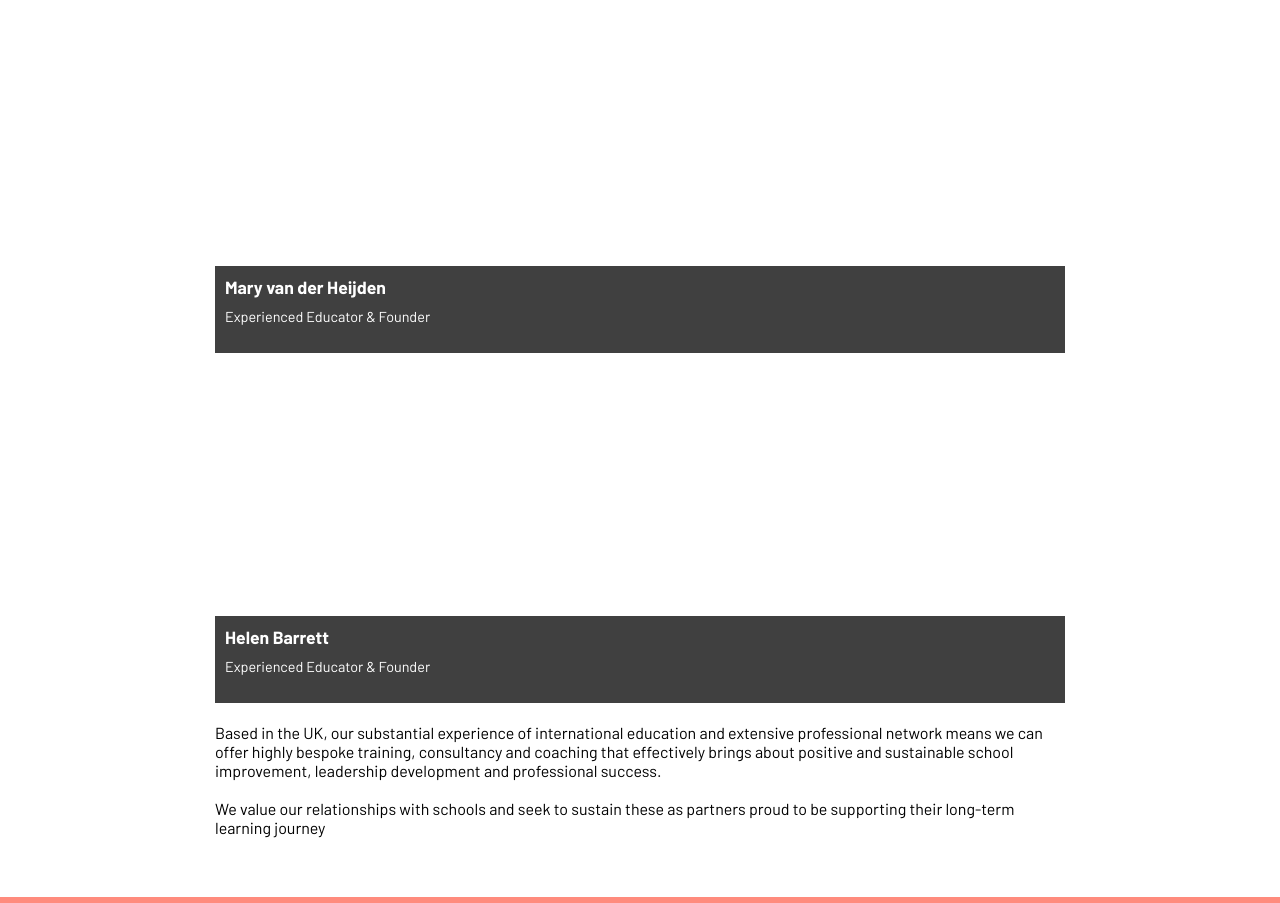
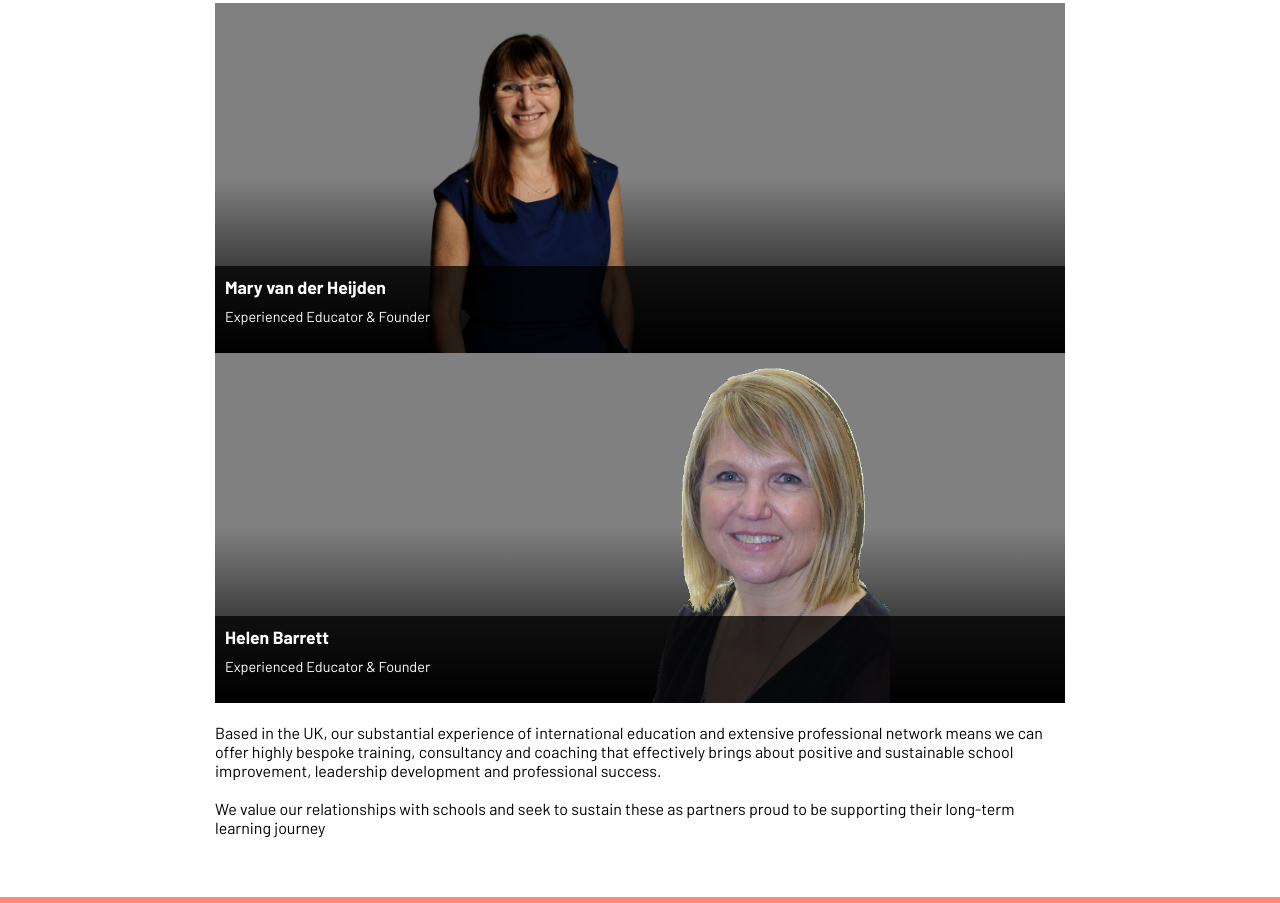
Before and after one commit to nathanielgreen/onrouteeducation, a Gatsby site: page / in a window 1280 px wide. Shown: the part 2232-3135 px from the top of the page. Built offline with nearby package versions, Linux system fonts and the light colour scheme; Gatsby itself is replaced by a stand-in of ours.

Commit message:
Add Person photos

```diff
--- a/src/components/Person.js
+++ b/src/components/Person.js
@@ -6,12 +6,16 @@ const Wrapper = styled.div`
   height: 100vw;
   max-height: 350px;
   position: relative;
+  background: linear-gradient(grey, grey, black), grey;
 `
 
 const BackgroundImage = styled.div`
   height: 100%;
   width: 100%;
   background-image: url(${props => props.image});
+  background-size: contain;
+  background-repeat: no-repeat;
+  background-position: center;
 `
 
 const Banner = styled.div`
@@ -53,7 +57,7 @@ const BannerContent = styled.div`
 
 export default ({ name, title, image }) => (
   <Wrapper>
-    <BackgroundImage />
+    <BackgroundImage image={image} />
     <Banner>
       <BannerBackground />
       <BannerContent>
--- a/src/pages/index.js
+++ b/src/pages/index.js
@@ -56,9 +56,13 @@ export default () => (
       <Person
         name="Mary van der Heijden"
         title="Experienced Educator & Founder"
-        image="https://knightfrankearlycareers.com/assets/local-images/home/slider/1.jpg"
+        image="images/uploads/mary-transparent.png"
       />
-      <Person name="Helen Barrett" title="Experienced Educator & Founder" />
+      <Person
+        name="Helen Barrett"
+        title="Experienced Educator & Founder"
+        image="images/uploads/helen-transparent.png"
+      />
       <Paragraph text={stuff.whoweare.content2} />
     </Padding>
   </DefaultLayout>
```
Also changed, not shown: static/images/uploads/helen-transparent.png (added), static/images/uploads/mary-transparent.png (added).
